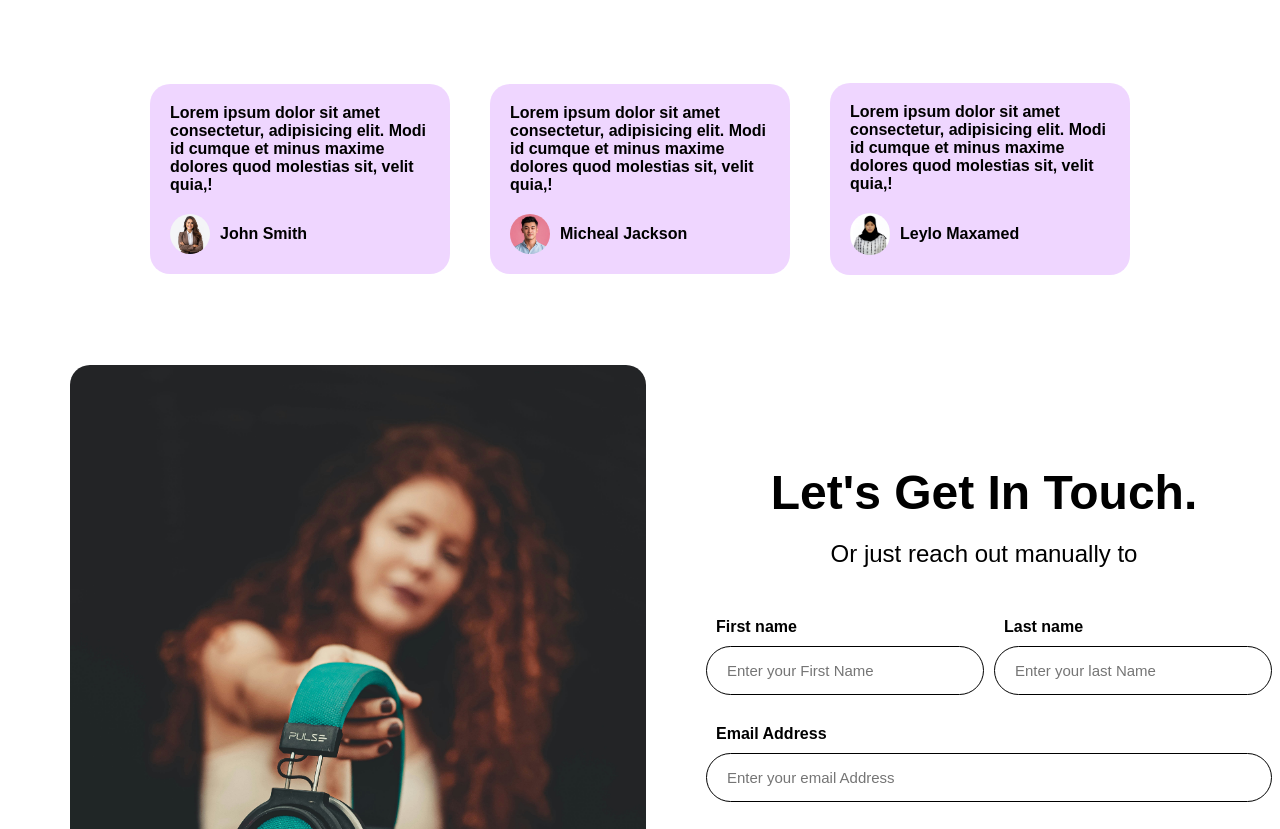
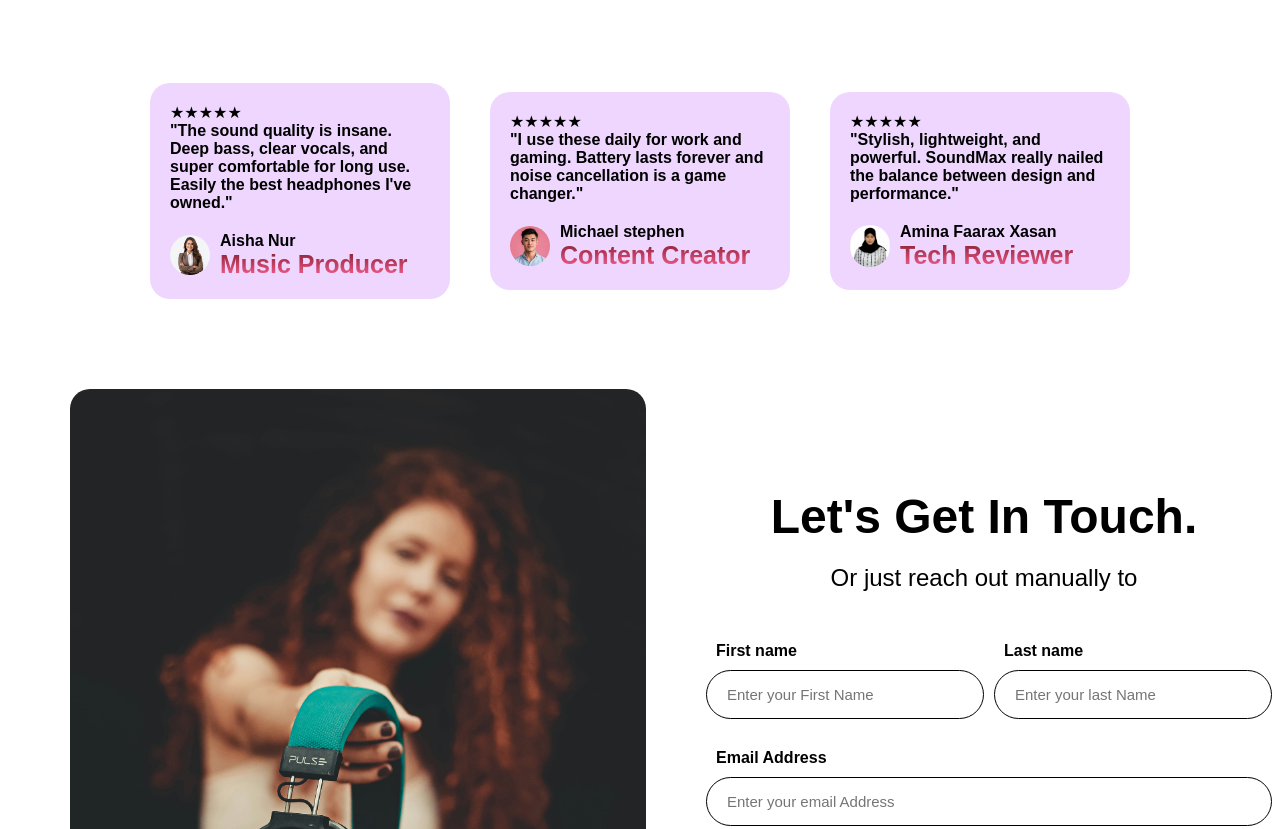
Before and after one commit to sumayocfitaax/Sound-Max, a plain HTML site: page index.html in a window 1280 px wide. Shown: the part 1700-2529 px from the top of the page. Drawn offline with Linux system fonts and the light colour scheme.

Commit message:
Update index.html

```diff
--- a/index.html
+++ b/index.html
@@ -16,11 +16,11 @@
 
             <button class="menu-toggle">☰</button>
             <ul class="nav-links">
-                <li><a href="#">Home</a></li>
-                <li><a href="">About Us</a></li>
-                <li><a href="#">Product</a></li>
-                <li><a href="#">Review</a></li>
-                <li><a href="#">Contact</a></li>
+                <li><a href="#home">Home</a></li>
+                <li><a href="#about-section">About Us</a></li>
+                <li><a href="#product-section">Product</a></li>
+                <li><a href="#review-section">Review</a></li>
+                <li><a href="#contact-section">Contact</a></li>
 
 
             </ul>
@@ -28,7 +28,7 @@
     </header>
 
     <main>
-        <div class="container">
+        <div class="container" id="home">
             <div class="container-content">
                 <h1>Premium Wireless Headphones</h1>
                 <p>Experience every beat with the perfect headphone <br> <span>Quality Sound, Ultimate comfort And style </span><br> - all in one</p>
@@ -39,7 +39,7 @@
             </div>
         </div>
 
-        <div class="about-section">
+        <div class="about-section" id="about-section">
             <img src="img/about-image.jpg" alt="">
             <div class="about-content">
                 <h1>about us</h1>
@@ -47,7 +47,7 @@
             </div>
         </div>
 
-        <div class="feature-section">
+        <div class="feature-section" id="product-section">
             <div class="feature-container first ">
                 <img src="img/galary3.png"  alt="">
                 <div class="feature-text">
@@ -70,48 +70,54 @@
             </div>
 
         </div>
-  <!--
-        <div class="product-container">
-            <div class="product-image">
-                <div class="first-column">
-                    <img src="img/galary1.png" alt="">
-                    <img src="img/galary6.png" alt="">
-                </div>
-                <div class="second-column">
-                    <img src="img/galary7.png" alt="">
-                    <img src="img/pngegg (10).png" alt="">
-                </div>
-            </div>
-        </div>
-    -->
 
     <div class="review">
-        <div class="review-person">
-            <p>Lorem ipsum dolor sit amet consectetur, adipisicing elit. Modi id cumque et minus maxime dolores quod molestias sit, velit quia,!</p>
+
+    <div class="review-person" id="review-section">
+        <div class="stars">★★★★★</div>
+        <p>
+            "The sound quality is insane. Deep bass, clear vocals, and super comfortable for long use. Easily the best headphones I've owned."
+        </p>
         <div class="review-name">
             <img src="img/person1.jpg" alt="">
-                <p>John Smith</p>
+            <div>
+                <h4>Aisha Nur</h4>
+                <span>Music Producer</span>
+            </div>
         </div>
     </div>
 
     <div class="review-person">
-            <p>Lorem ipsum dolor sit amet consectetur, adipisicing elit. Modi id cumque et minus maxime dolores quod molestias sit, velit quia,!</p>
+        <div class="stars">★★★★★</div>
+        <p>
+            "I use these daily for work and gaming. Battery lasts forever and noise cancellation is a game changer."
+        </p>
         <div class="review-name">
             <img src="img/person2.jpg" alt="">
-            <p>Micheal Jackson</p>
+            <div>
+                <h4>Michael stephen</h4>
+                <span>Content Creator</span>
+            </div>
         </div>
     </div>
 
     <div class="review-person">
-            <p>Lorem ipsum dolor sit amet consectetur, adipisicing elit. Modi id cumque et minus maxime dolores quod molestias sit, velit quia,!</p>
+        <div class="stars">★★★★★</div>
+        <p>
+            "Stylish, lightweight, and powerful. SoundMax really nailed the balance between design and performance."
+        </p>
         <div class="review-name">
             <img src="img/person3.jpg" alt="">
-            <p>Leylo Maxamed</p>
+            <div>
+                <h4>Amina Faarax Xasan</h4>
+                <span>Tech Reviewer</span>
             </div>
         </div>
     </div>
 
-    <div class="contact-container">
+</div>
+
+    <div class="contact-container" id="contact-section">
         <img src="img/headphone-person.jpg" alt="">
         <div class="contact">
             <h1>Let's Get In Touch. </h1>
```
Lines whose indentation alone changed are shown as unchanged.
